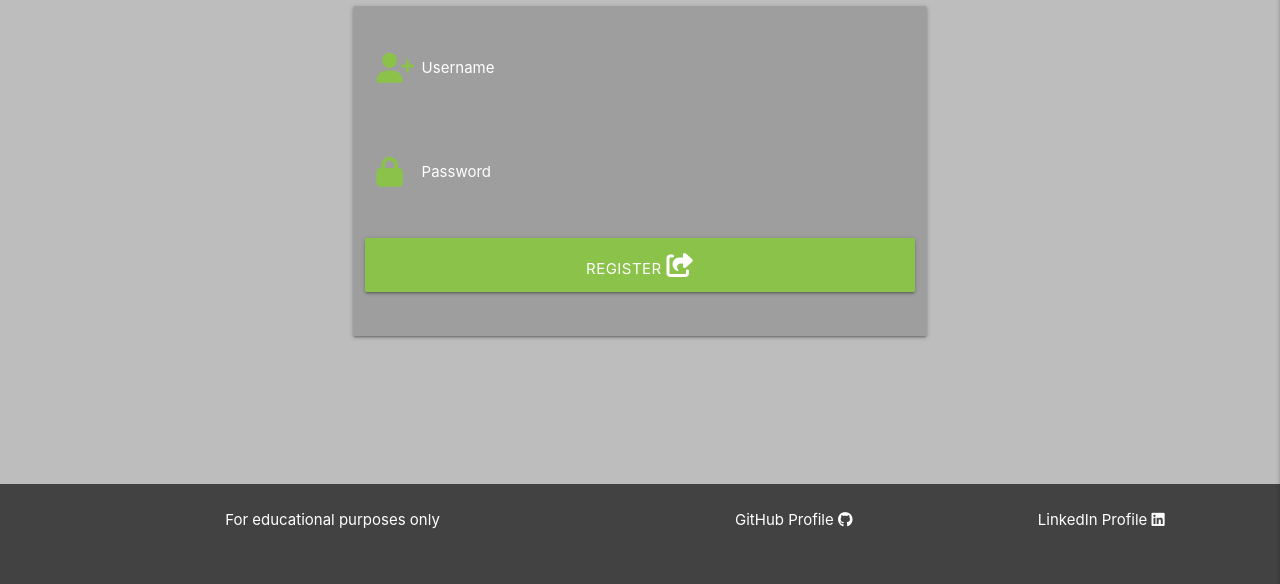
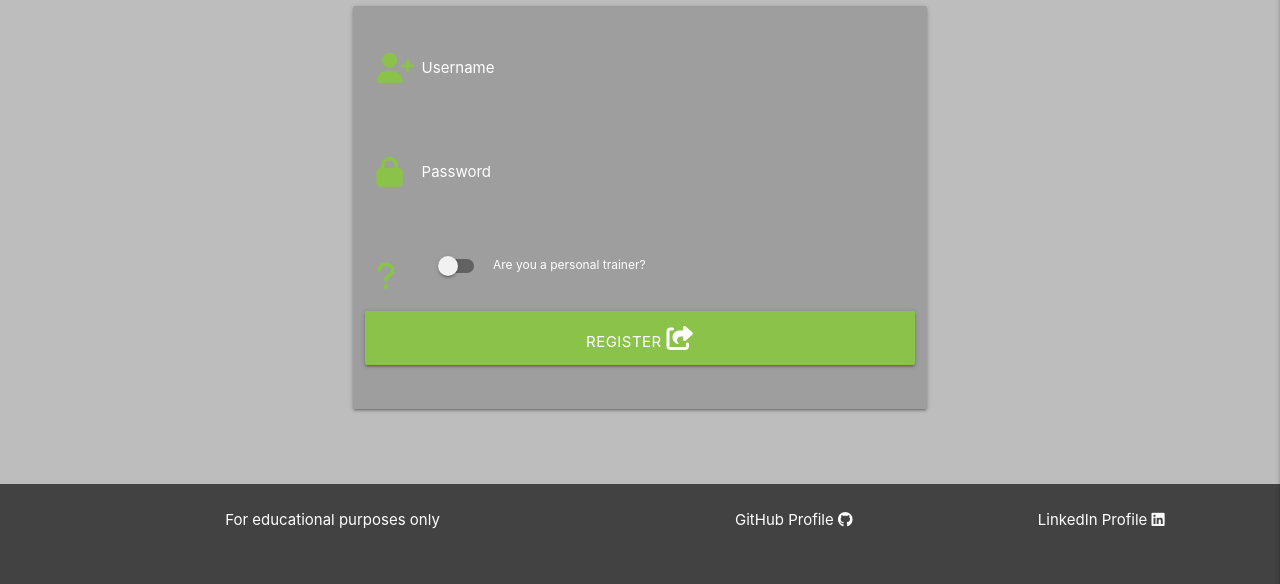
Before and after one commit to andrewcannan/elite-pt-pro, a Flask app: page /register in a window 1280 px wide. Shown: the part 216-800 px from the top of the page. Run offline with Flask 3, Linux system fonts and the light colour scheme; some libraries are stand-ins or nearby versions.

Commit message:
add functionality in app route to register new user

```diff
--- a/eliteptpro/models.py
+++ b/eliteptpro/models.py
@@ -4,8 +4,8 @@ from eliteptpro import db
 class User(db.Model):
     # schema for User model
     id = db.Column(db.Integer, primary_key=True)
-    username = db.Column(db.String, nullable=True)
-    password = db.Column(db.String, unique=True, nullable=True)
+    username = db.Column(db.String, nullable=False)
+    password = db.Column(db.String, unique=True, nullable=False)
     is_pt = db.Column(db.Boolean, default=False, nullable=False)
 
     def __repr__(self):
--- a/eliteptpro/routes.py
+++ b/eliteptpro/routes.py
@@ -1,4 +1,4 @@
-from flask import render_template, redirect, request, flash, url_for
+from flask import render_template, redirect, request, flash, url_for, session
 from eliteptpro import app, db
 from eliteptpro.models import User, Trainers, Holidays, Sessions
 from werkzeug.security import generate_password_hash, check_password_hash
@@ -11,4 +11,23 @@ def home():
 
 @app.route("/register", methods=["GET", "POST"])
 def register():
+    if request.method == "POST":
+        # check if username already exists
+        existing_user = User.query.filter(
+            User.username == request.form.get("username").lower()).all()
+
+        if existing_user:
+            flash("Username already eists")
+            return redirect(url_for("register"))
+
+        new_user = User(
+            username=request.form.get("username").lower(),
+            password=generate_password_hash(request.form.get("password")),
+            is_pt=bool(True if request.form.get("is_pt") else False)
+        )
+        db.session.add(new_user)
+        db.session.commit()
+
+        session["user"] = request.form.get("username").lower()
+        flash("Registration successful!")
     return render_template("register.html")
--- a/eliteptpro/templates/register.html
+++ b/eliteptpro/templates/register.html
@@ -22,6 +22,18 @@
                     <label for="password" class="white-text">Password</i></label>
                 </div>
             </div>
+            <!-- Trainer switch -->
+            <div class="row">
+                <div class="input-field col s12">
+                    <div class="switch">
+                        <i class="fa-solid fa-question prefix light-green-text"></i>
+                        <label for="is_pt" class="white-text">
+                            <input id="is_pt" name="is_pt" type="checkbox">
+                            <span class="lever"></span>
+                            Are you a personal trainer?</label>
+                    </div>
+                </div>
+            </div>
             <!-- Register button -->
             <div class="row">
                 <button type="submit" class="col s12 btn-large light-green white-text text-shadow">
```
